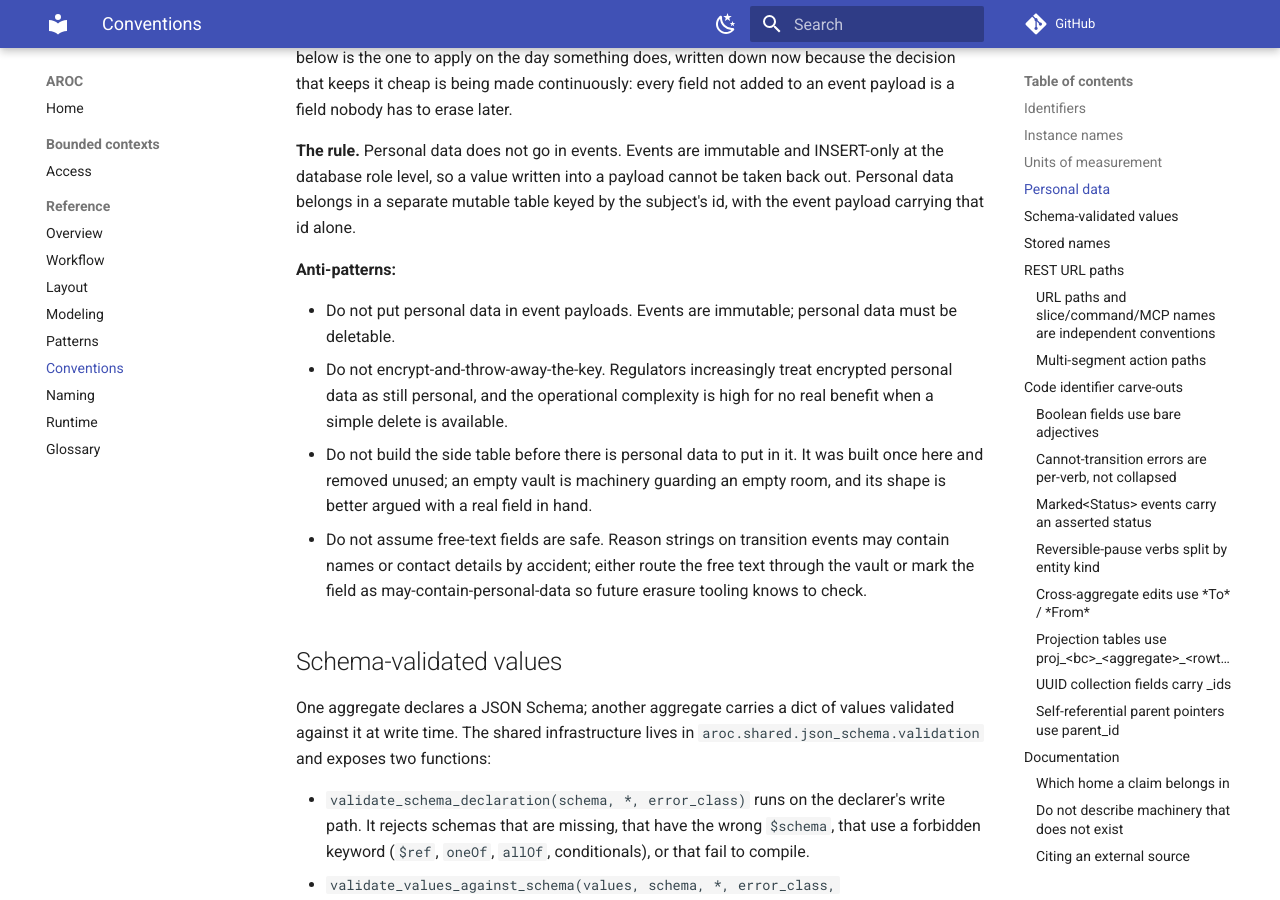
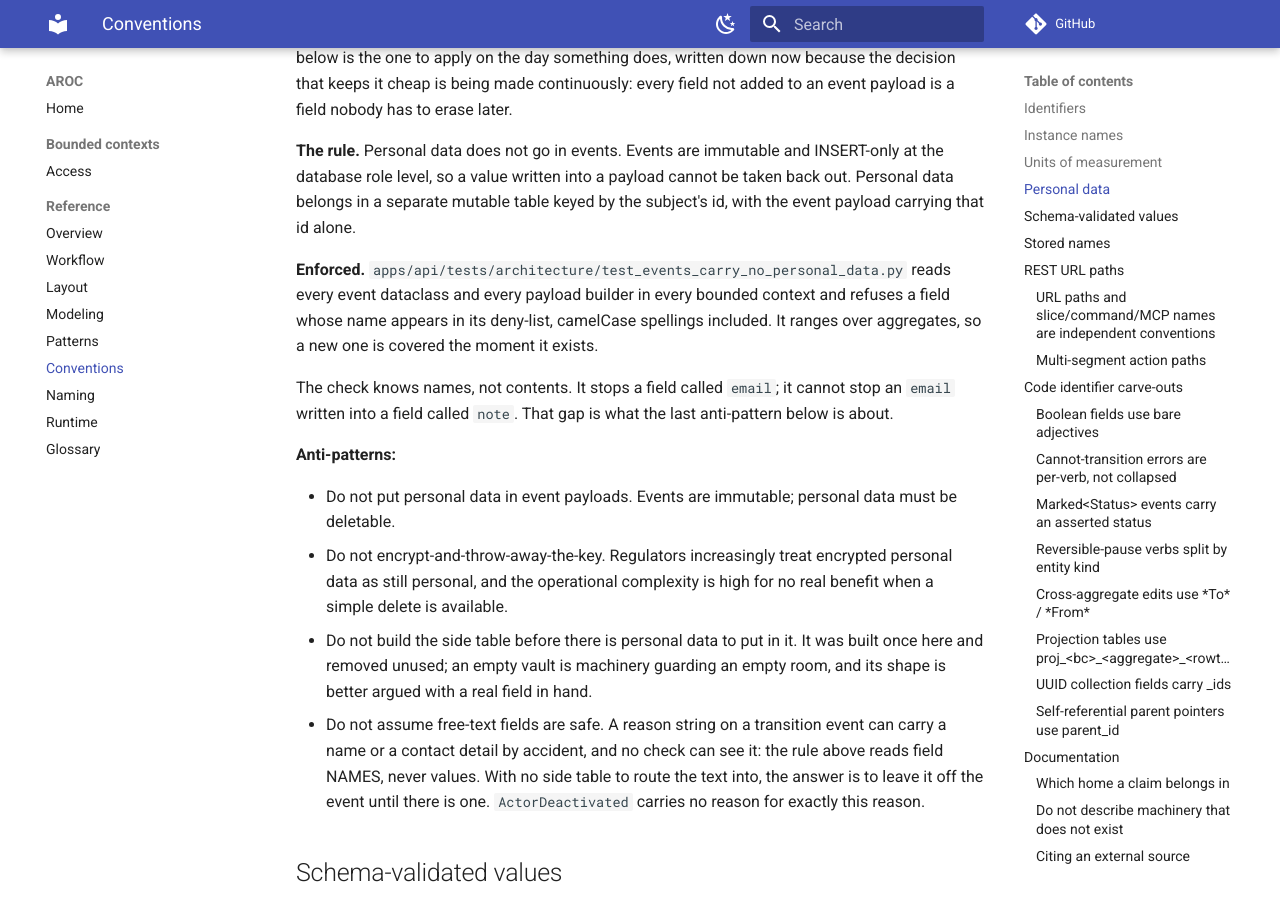
Before and after one commit to open-cora/cora, an MkDocs documentation site: the page built from docs/reference/conventions.md, in a window 1280 px wide and 900 px high, scrolled down 2707 px. Built offline with MkDocs 1.6.1 and Material for MkDocs 9.7.7, drawn with Linux system fonts in a browser that asks for light colours; comment, search, counter and statistics services are not loaded.

Commit message:
docs: stop telling readers to route personal data through a vault that was deleted
The personal-data section contradicted itself. One anti-pattern said the
side table "was built once here and removed unused"; the next told the
reader to "route the free text through the vault". The commit that
removed the vault rewrote the section and missed the last bullet.

Nothing else in the repository still refers to that machinery. Swept for
profile_store, ProfileStore, ActorName, actor_profile and ACTOR_NAME_MAX
across docs, source, tests and infra: no hits.

The rule itself is intact and was checked rather than assumed. The vault
that went is machinery for STORING personal data; the rule that stayed
keeps it OUT of events, and the rule was in fact added after the vault
was dropped, not before. Two mutations through the harness confirm it is
live: a full_name field added to an event class and an email key added
to a payload builder are each caught by their own check, and the
baseline reports survived.

While correcting the bullet, the section gained the enforcement note it
never had, and one sentence about the limit of that enforcement. The
check reads field names, not values, so it stops a field called `email`
and cannot stop an `email` written into a field called `note`. That gap
is exactly what the free-text anti-pattern is for, so the two now sit
next to each other and say so.

Co-Authored-By: Claude Opus 5 (1M context) <noreply@anthropic.com>

```diff
--- a/docs/reference/conventions.md
+++ b/docs/reference/conventions.md
@@ -81,12 +81,16 @@ INSERT-only at the database role level, so a value written into a payload cannot
 be taken back out. Personal data belongs in a separate mutable table keyed by the
 subject's id, with the event payload carrying that id alone.
 
+**Enforced.** `apps/api/tests/architecture/test_events_carry_no_personal_data.py` reads every event dataclass and every payload builder in every bounded context and refuses a field whose name appears in its deny-list, camelCase spellings included. It ranges over aggregates, so a new one is covered the moment it exists.
+
+The check knows names, not contents. It stops a field called `email`; it cannot stop an `email` written into a field called `note`. That gap is what the last anti-pattern below is about.
+
 **Anti-patterns:**
 
 - Do not put personal data in event payloads. Events are immutable; personal data must be deletable.
 - Do not encrypt-and-throw-away-the-key. Regulators increasingly treat encrypted personal data as still personal, and the operational complexity is high for no real benefit when a simple delete is available.
 - Do not build the side table before there is personal data to put in it. It was built once here and removed unused; an empty vault is machinery guarding an empty room, and its shape is better argued with a real field in hand.
-- Do not assume free-text fields are safe. Reason strings on transition events may contain names or contact details by accident; either route the free text through the vault or mark the field as may-contain-personal-data so future erasure tooling knows to check.
+- Do not assume free-text fields are safe. A reason string on a transition event can carry a name or a contact detail by accident, and no check can see it: the rule above reads field NAMES, never values. With no side table to route the text into, the answer is to leave it off the event until there is one. `ActorDeactivated` carries no reason for exactly this reason.
 
 ## Schema-validated values
 
```
